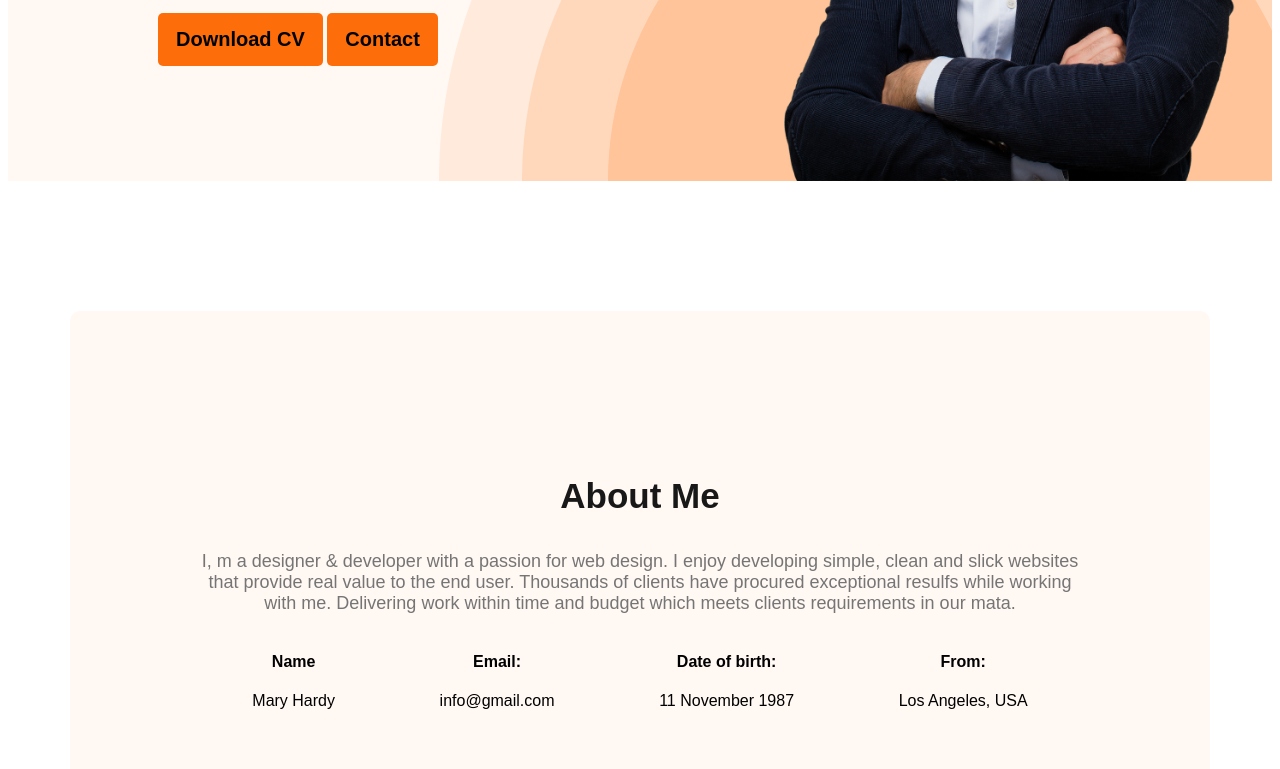
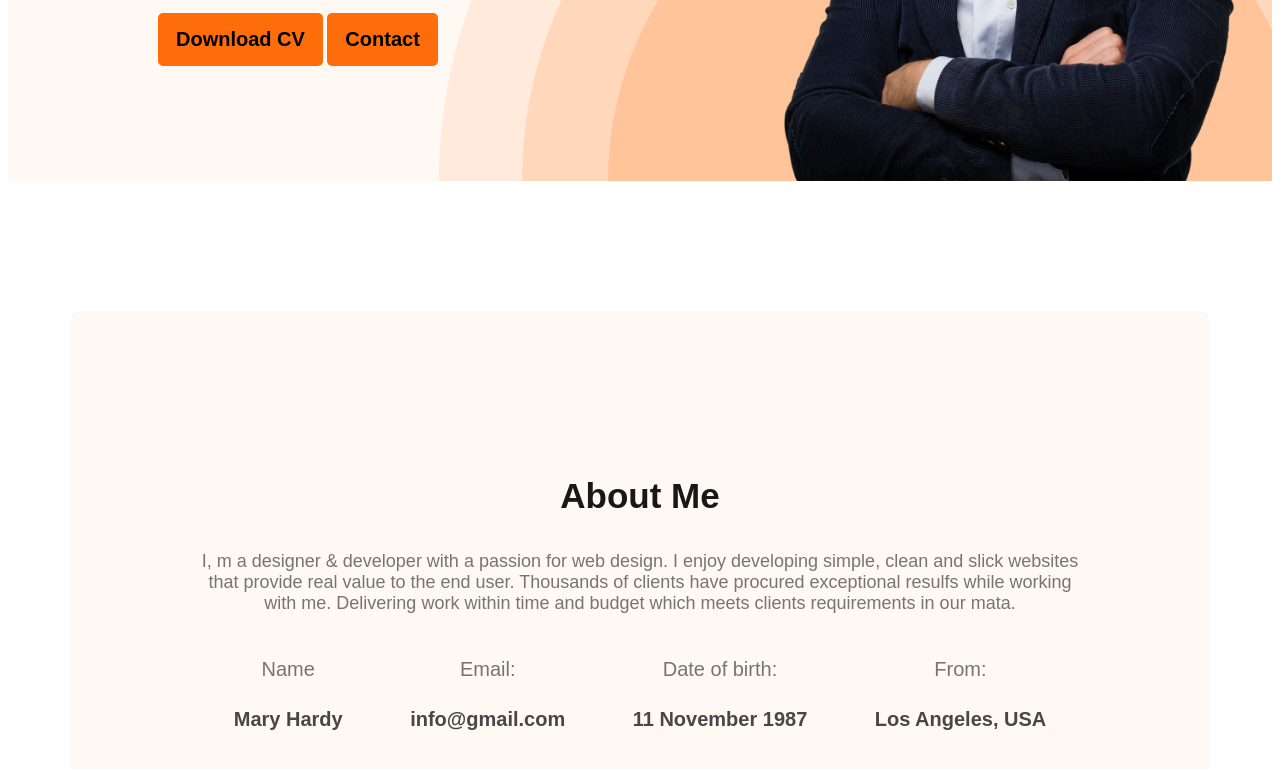
Before and after one commit to Imran-Hossain-Dev/developer-portfolio, a plain HTML site: page index.html in a window 1280 px wide. Shown: the part 578-1347 px from the top of the page. Drawn offline with Linux system fonts and the light colour scheme.

Commit message:
about updated

```diff
--- a/styles/portfolio.css
+++ b/styles/portfolio.css
@@ -119,4 +119,19 @@ main{
 }
 .about-info{
     text-align: center;
+
 }
+
+.info-title{
+    color: #757575;
+
+font-size: 20px;
+font-weight: 400;
+
+}
+.info-description{
+    color: #474747;
+font-size: 20px;
+font-weight: 700;
+
+}
```
